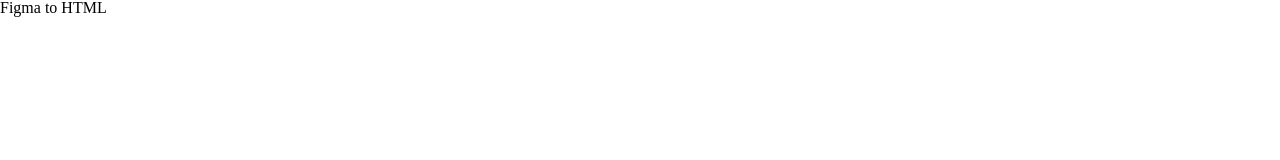
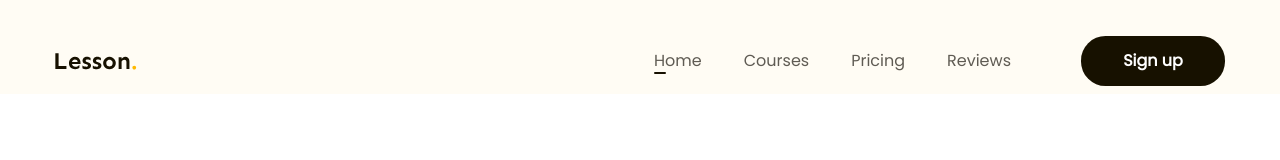
Before and after one commit to huecao2707-afk/Figma-to-HTML, a plain HTML site: page index.html in a window 1280 px wide. Shown: the top 160 px of the page. Drawn offline with Linux system fonts and the light colour scheme.

Commit message:
p3 header

```diff
--- a/assets/css/style.css
+++ b/assets/css/style.css
@@ -7,4 +7,76 @@ html {
 }
 body {
   font-size: 1.6rem;
+  font-family: "Poppins", sans-serif;
 }
+/* ====================common================= */
+a {
+  text-decoration: none;
+}
+.main-content {
+  width: 1170px;
+  max-width: calc(100% - 48px);
+  margin-left: auto;
+  margin-right: auto;
+}
+.btn {
+  display: inline-block;
+  padding: 0px 16px;
+  min-width: 118px;
+  line-height: 50px;
+  color: #fff;
+  text-align: center;
+  font-size: 1.6rem;
+  font-weight: 600;
+  border-radius: 24.5px;
+  background: #171100;
+}
+/* ====================header================= */
+.header {
+  background: #fffcf4;
+}
+.header.fixed {
+  position: sticky;
+  top: -28px;
+}
+.header .body-header {
+  display: flex;
+  align-items: center;
+  padding: 36px 0 8px;
+}
+.nav {
+  margin-left: auto;
+}
+.nav ul {
+  display: flex;
+}
+
+.nav a {
+  color: #5f5b53;
+  text-align: center;
+  font-size: 1.6rem;
+  padding: 8px 21px;
+  position: relative;
+}
+.nav a:hover {
+  color: #171100;
+  text-shadow: 1px 0 0 currentColor;
+}
+.nav li.active a::after {
+  position: absolute;
+  left: 21px;
+  bottom: 6px;
+  display: block;
+  content: "";
+  width: 12px;
+  height: 2px;
+  border-radius: 1px;
+  background: #171100;
+}
+.header .btn-sign-up {
+  min-width: 144px;
+}
+
+.header .action {
+  margin-left: 49px;
+}
--- a/index.html
+++ b/index.html
@@ -4,10 +4,37 @@
     <meta charset="UTF-8" />
     <meta name="viewport" content="width=device-width, initial-scale=1.0" />
     <link rel="stylesheet" href="./assets/css/reset.css" />
+    <link rel="preconnect" href="https://fonts.googleapis.com" />
+    <link rel="preconnect" href="https://fonts.gstatic.com" crossorigin />
+    <link
+      href="https://fonts.googleapis.com/css2?family=Poppins:ital@0;1&family=Sen:wght@700&display=swap"
+      rel="stylesheet"
+    />
     <link rel="stylesheet" href="./assets/css/style.css" />
     <title>Figma to HTML</title>
   </head>
-  <body>
-    <h1>Figma to HTML</h1>
+  <body style="height: 10000px">
+    <!-- header -->
+    <header class="header fixed">
+      <div class="main-content">
+        <div class="body-header">
+          <!-- logo -->
+          <img src="./assets/img/logo.svg" alt="Lesson" class="logo" />
+          <!-- nav -->
+          <nav class="nav">
+            <ul>
+              <li class="active"><a href="#!">Home</a></li>
+              <li><a href="#!">Courses</a></li>
+              <li><a href="#!">Pricing</a></li>
+              <li><a href="#!">Reviews</a></li>
+            </ul>
+          </nav>
+          <!-- btn action -->
+          <div class="action">
+            <a href="#!" class="btn btn-sign-up">Sign up</a>
+          </div>
+        </div>
+      </div>
+    </header>
   </body>
 </html>
```
Also changed, not shown: assets/img/logo.svg (added).
